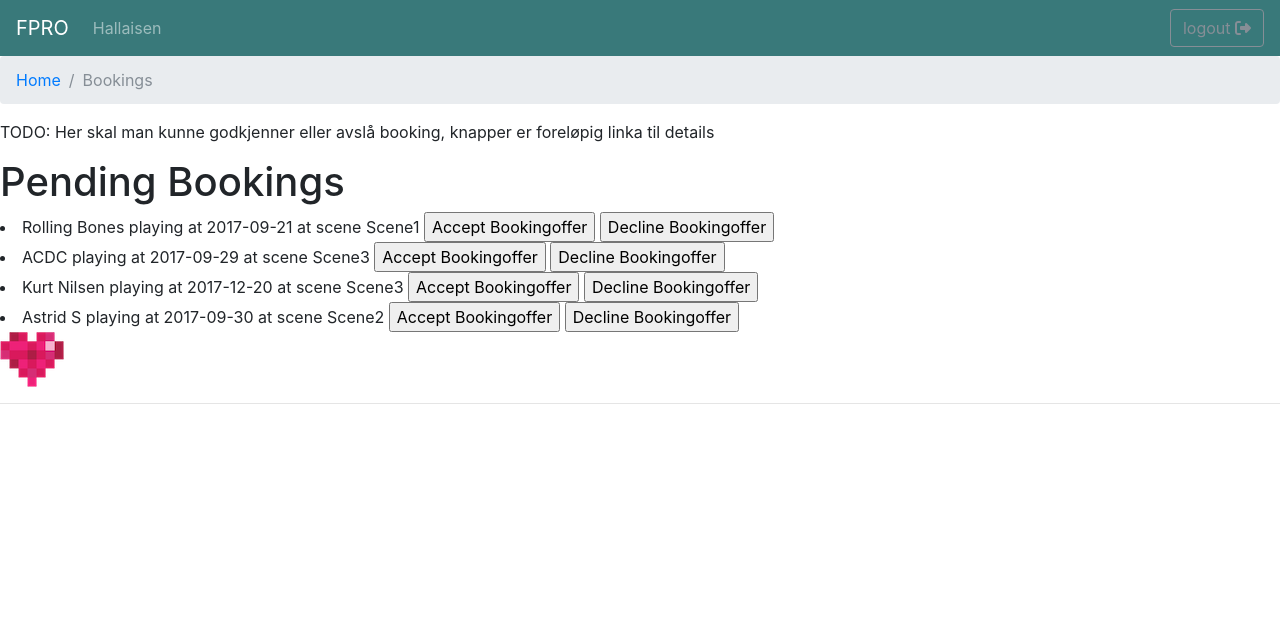
After one commit to BenjaminFimreite/IT1901_Gruppe10, a Django app: page /bookings/pending_bookings in a window 1280 px wide. The commit adds this page. Shown: the top 627 px of the page. Run offline with Django 3.2, Linux system fonts and the light colour scheme; a user stored in the database is signed in; data comes from the database, SQL or seed files in the repository; some libraries are stand-ins or nearby versions.

Commit message:
added pending_bookings

```diff
--- a/fpro/fpro/urls.py
+++ b/fpro/fpro/urls.py
@@ -9,11 +9,12 @@ urlpatterns = [
     url(r'^$', TemplateView.as_view(template_name='home.html'), name='home'),
     url(r'^login/$', auth_views.login, {'template_name': 'login.html'}, name='login'),
     url(r'^logout/$', auth_views.logout, {'template_name': 'logged_out.html'}, name='logout'),
-    url(r'^bookings/create_booking$', views.create_booking, name="create_booking"),
     url(r'^admin/', admin.site.urls),
     url(r'^shifts$', views.shifts, name='shifts'),
     url(r'^bookings$', views.bookings, name="bookings"),
     url(r'^bookings/booking/(?P<booking_id>[0-9]+)/$', views.booking, name="booking"),
+	url(r'^bookings/create_booking$', views.create_booking, name="create_booking"),
+	url(r'^bookings/pending_bookings$', views.pending_bookings, name="pending_bookings"),
     url(r'^send_email$', views.send_email, name="sendemail"),
     url(r'^sentbooking$', TemplateView.as_view(template_name='sentbooking.html'), name="sentbooking"),
     url(r'^bands$', views.bands, name="bands"),
--- a/fpro/fpro/views.py
+++ b/fpro/fpro/views.py
@@ -10,6 +10,7 @@ from django.contrib.auth.models import User
 from .models import Booking, Scene, Band
 from .forms import *
 
+import datetime
 
 # Create your views here.
 #def addBookingInDb(request):
@@ -120,6 +121,23 @@ def booking(request, booking_id):
 	}
 	return HttpResponse(template.render(context, request))
 
+def pending_bookings(request):
+	bookings = Booking.objects.all()
+
+	pending_bookings_array = []
+
+	for booking in bookings:
+		if not booking.approvedBookingBoss:
+			pending_bookings_array += [booking]
+
+	template = loader.get_template('pending_bookings.html')
+	context = {
+	   'bookings': bookings,
+	   'pending_bookings_array' : pending_bookings_array,
+	}
+
+	return HttpResponse(template.render(context, request))
+
 def bands(request):
 	bands = Band.objects.all()
 	template = loader.get_template('bands.html')
--- /dev/null
+++ b/fpro/templates/pending_bookings.html
@@ -0,0 +1,28 @@
+{% extends 'base.html' %}
+{% load static %}
+
+{% load permission_tags %}
+
+{% block content %}
+<ol class="breadcrumb">
+ <li class="breadcrumb-item"><a href="/">Home</a></li>
+ <li class="breadcrumb-item active">Bookings</li>
+</ol>
+
+	<div id="pending_bookings">
+		{% if user|can:'view_bookings' %}
+		<p>TODO: Her skal man kunne godkjenner eller avslå booking, knapper er foreløpig linka til details</p>
+
+		<h1>Pending Bookings</h1>
+		{% for b in pending_bookings_array %}
+		<li>{{ b }}
+			<button type="button" name="button" onclick="window.location.href = '/bookings/booking/{{b.id}}'">Accept Bookingoffer</button>
+			<button type="button" name="button" onclick="window.location.href = '/bookings/booking/{{b.id}}'">Decline Bookingoffer</button>
+		</li>
+		{% endfor %}
+		{% else %}
+			<script language="javascript">window.location.href = "/"</script>
+		{% endif %}
+		<img src="{% static "img/heart.png" %}" alt="hjerte">
+	</div>
+{% endblock %}
```
Also changed, not shown: fpro/templates/home.html (+9 -6 lines).
